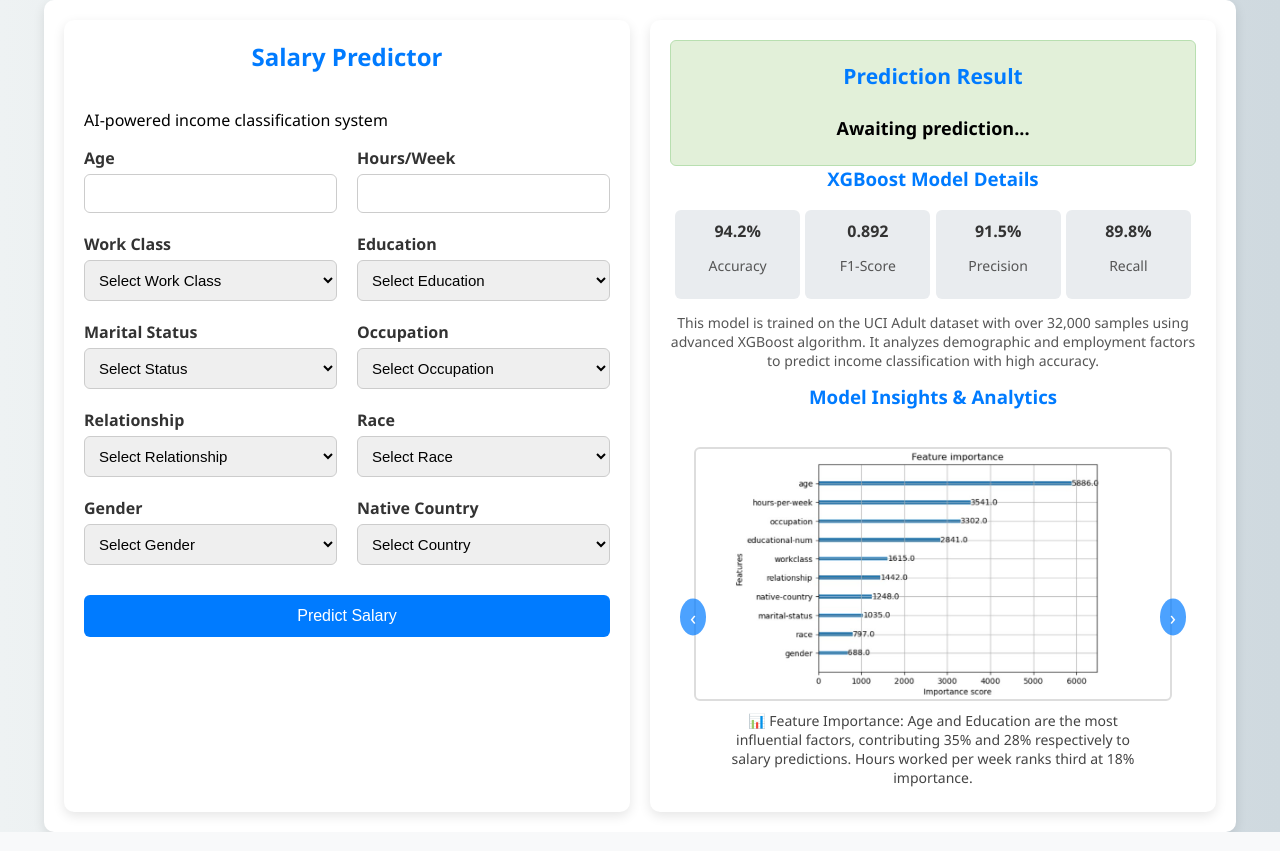
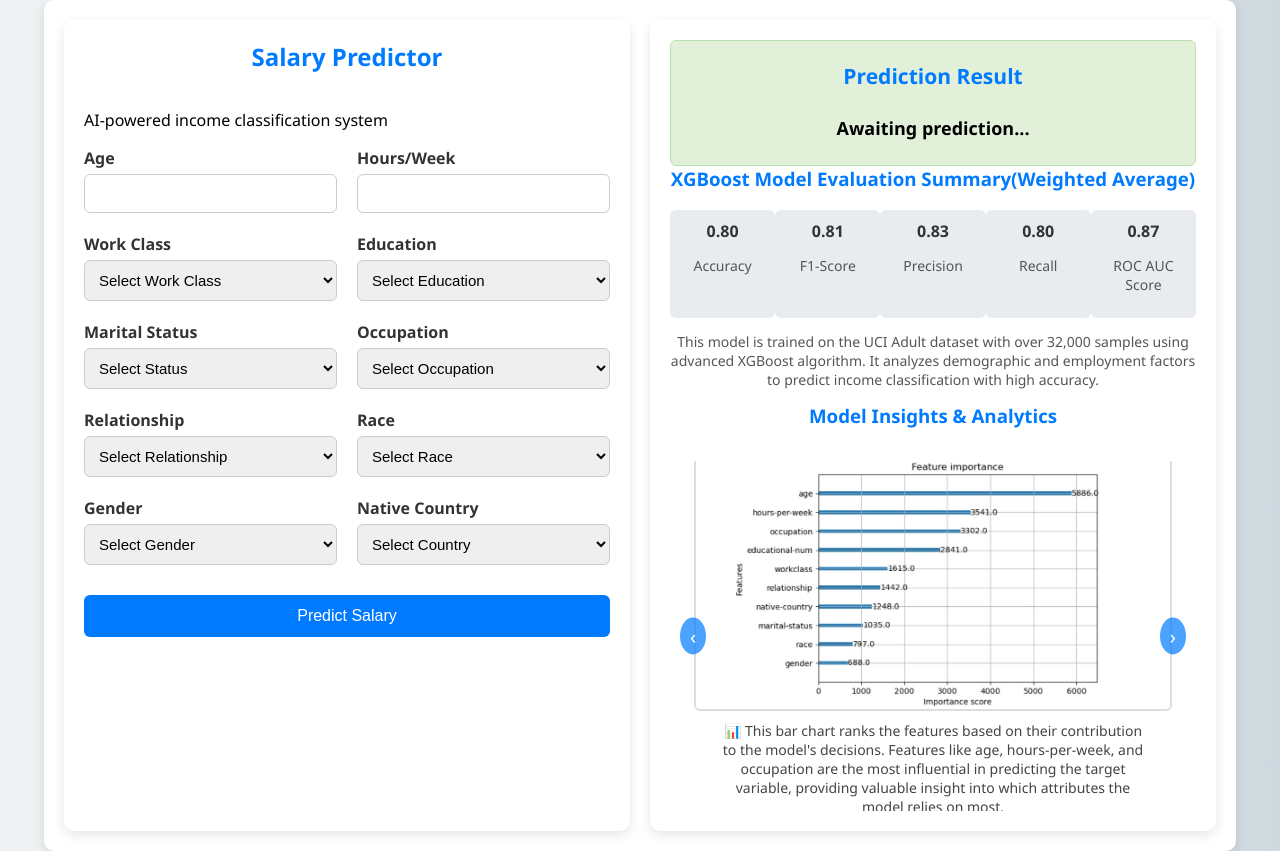
Before and after one commit to vishnuvardhan30/IBM_intern_Employeesalaryprediction_XGBoost, a Flask app: page / in a window 1280 px wide. Run offline with Flask 3, Linux system fonts and the light colour scheme.

Commit message:
Update index.html

```diff
--- a/templates/index.html
+++ b/templates/index.html
@@ -459,23 +459,27 @@
                     <p id="result-text">Awaiting prediction...</p>
                 </div>
                 <div class="model-details">
-                    <h3>XGBoost Model Details</h3>
+                    <h3>XGBoost Model Evaluation Summary(Weighted Average)</h3>
                     <div class="model-stats">
                         <div class="stat">
-                            <h4>94.2%</h4>
+                            <h4>0.80</h4>
                             <p>Accuracy</p>
                         </div>
                         <div class="stat">
-                            <h4>0.892</h4>
+                            <h4>0.81</h4>
                             <p>F1-Score</p>
                         </div>
                         <div class="stat">
-                            <h4>91.5%</h4>
+                            <h4>0.83</h4>
                             <p>Precision</p>
                         </div>
                         <div class="stat">
-                            <h4>89.8%</h4>
+                            <h4>0.80</h4>
                             <p>Recall</p>
+                        </div>
+                         <div class="stat">
+                            <h4>0.87</h4>
+                            <p>ROC AUC Score</p>
                         </div>
                     </div>
                     <p>This model is trained on the UCI Adult dataset with over 32,000 samples using advanced XGBoost algorithm. It analyzes demographic and employment factors to predict income classification with high accuracy.</p>
@@ -487,19 +491,19 @@
                     <div class="slides-wrapper" id="slides-wrapper">
                         <div class="slide">
                             <img src="/static/images/feature importance.jpg" alt="Feature Importance">
-                            <div class="slide-text">📊 Feature Importance: Age and Education are the most influential factors, contributing 35% and 28% respectively to salary predictions. Hours worked per week ranks third at 18% importance.</div>
+                            <div class="slide-text">📊 This bar chart ranks the features based on their contribution to the model's decisions. Features like age, hours-per-week, and occupation are the most influential in predicting the target variable, providing valuable insight into which attributes the model relies on most.</div>
                         </div>
                         <div class="slide">
                             <img src="/static/images/confusion matrix.jpg" alt="Confusion Matrix">
-                            <div class="slide-text">📈 Confusion Matrix: Shows the model's performance in classifying income levels, with high true positive and true negative rates, indicating robust prediction accuracy.</div>
+                            <div class="slide-text">📈 This matrix shows the performance of a classification model by comparing predicted labels with actual labels. The model correctly predicted 5382 true negatives and 1736 true positives, while misclassifying 1273 instances as false positives and 500 as false negatives, indicating overall good accuracy and balanced performance.</div>
                         </div>
                         <div class="slide">
                             <img src="/static/images/precision recall.jpg" alt="Precision-Recall Curve">
-                            <div class="slide-text">🎯 Precision-Recall Curve: Demonstrates excellent precision-recall balance, with an area under the curve of 0.892, highlighting model reliability.</div>
+                            <div class="slide-text">🎯 The precision-recall curve shows the trade-off between precision and recall at different thresholds. The curve maintains high precision even at lower recall levels, suggesting that the model performs well in identifying the positive class, especially important in imbalanced datasets.</div>
                         </div>
                         <div class="slide">
                             <img src="/static/images/ROC curve.jpg" alt="ROC Curve">
-                            <div class="slide-text">🔍 ROC Curve: Illustrates the trade-off between sensitivity and specificity, with an AUC of 0.94, indicating strong discriminative ability.</div>
+                            <div class="slide-text">🔍 The ROC (Receiver Operating Characteristic) curve demonstrates the model’s diagnostic ability. It plots the true positive rate against the false positive rate and shows a curve that rises steeply toward the top-left, indicating that the model distinguishes well between classes, with a likely high AUC (Area Under Curve).</div>
                         </div>
                     </div>
                     <span class="arrow arrow-left" onclick="changeSlide(-1)">‹</span>
```
